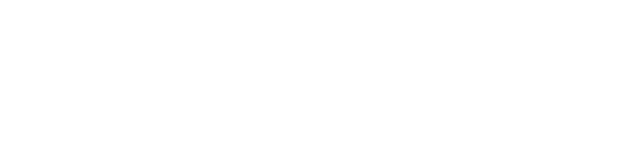
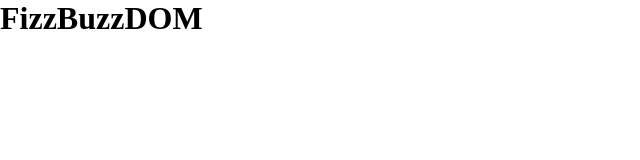
Before and after one commit to camillapalombi/js-fizzbuzzdom, a plain HTML site: page index.html in a window 1280 px wide. Shown: the whole page, without its empty margins (0-640 px from the left). Drawn offline with Linux system fonts and the light colour scheme.

Commit message:
Html necessario

```diff
--- a/index.html
+++ b/index.html
@@ -10,13 +10,16 @@
 </head>
 <body>
 
+    <main class="main-container">
+
+        <!--Titolo-->
+        <h1>FizzBuzzDOM</h1>
 
 
+        <!--Container quadratini-->
+        <div class="squares-container"></div>
 
-
-
-
-
+    </main>
 
 
 
```
